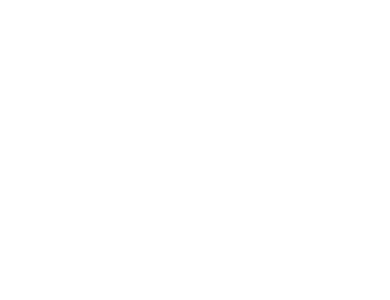
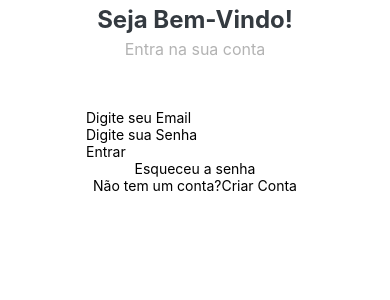
Before and after one commit to manuelkalueka/kiddo-step, a React Native app: screen / in a window 390 px wide. Shown: the top 300 px of the page. Built offline with nearby package versions, Linux system fonts and the light colour scheme.

Commit message:
Estilos Padrão sem styled components

```diff
--- a/App.js
+++ b/App.js
@@ -1,18 +1,15 @@
-import { StatusBar } from "expo-status-bar";
-import { StyleSheet, Text, View } from "react-native";
-import { SafeAreaProvider } from "react-native-safe-area-context";
+import { StyleSheet, View, SafeAreaView, Platform } from "react-native";
 import defaultStyle from "./src/defaultStyle";
+
+import Login from "./src/components/pages/Login";
 
 export default function App() {
   return (
-    <SafeAreaProvider>
-      <View style={styles.container}>
-        <StatusBar
-          backgroundColor={defaultStyle.colors.blueDarkColor4}
-          barStyle="light-content"
-        />
+    <SafeAreaView style={styles.container}>
+      <View>
+        <Login />
       </View>
-    </SafeAreaProvider>
+    </SafeAreaView>
   );
 }
 
@@ -20,7 +17,6 @@
   container: {
     flex: 1,
     backgroundColor: defaultStyle.colors.white,
-    alignItems: "center",
-    justifyContent: "center",
+    paddingTop: Platform.OS == "android" ? 40 : 0,
   },
 });
--- a/package.json
+++ b/package.json
@@ -38,13 +38,12 @@
   },
   "dependencies": {
     "@expo-google-fonts/open-sans": "^0.2.3",
-    "@expo/webpack-config": "^19.0.0",
+    "@react-navigation/native": "^6.1.9",
     "expo": "~49.0.15",
     "expo-status-bar": "~1.6.0",
     "react": "18.2.0",
-    "react-dom": "18.2.0",
+    "react-hook-form": "^7.49.2",
     "react-native": "0.72.6",
-    "react-native-web": "~0.19.6",
     "react-native-safe-area-context": "4.6.3"
   },
   "devDependencies": {
--- /dev/null
+++ b/src/components/pages/Login/Title/index.js
@@ -0,0 +1,12 @@
+import { Fragment } from "react";
+import { View, Text } from "react-native";
+import styles from "./styles";
+
+export default function Title() {
+  return (
+    <Fragment>
+      <Text style={styles.mainTitle}>Seja Bem-Vindo!</Text>
+      <Text style={styles.description}>Entra na sua conta</Text>
+    </Fragment>
+  );
+}
--- /dev/null
+++ b/src/components/pages/Login/Title/styles.js
@@ -0,0 +1,19 @@
+import { StyleSheet } from "react-native";
+import defaultStyle from "../../../../defaultStyle"
+
+const styles = StyleSheet.create({
+  mainTitle: {
+    fontSize: defaultStyle.sizes.title,
+    fontWeight: "bold",
+    color:defaultStyle.colors.dark,
+    marginVertical:5
+  },
+
+  description:{
+    color:defaultStyle.colors.grayAccent2,
+    fontSize:defaultStyle.sizes.subtitle,
+    marginBottom:50,
+  }
+})
+
+export default styles;
--- /dev/null
+++ b/src/components/pages/Login/index.js
@@ -0,0 +1,62 @@
+import { useState } from "react";
+import { View, TextInput, Text, TouchableOpacity } from "react-native";
+import { useForm, Controller } from "react-hook-form";
+import styles from "./styles";
+
+import Title from "./Title";
+export default function Login() {
+  const {
+    control,
+    handleSubmit,
+    formState: { errors },
+  } = useForm({});
+
+  function handleSignin(data) {
+    console.log(data);
+  }
+
+  return (
+    <View style={styles.containerLogin}>
+      <Title />
+      <View>
+        <Controller
+          control={control}
+          name="email"
+          render={({ field: { onChange, onBlur, value } }) => (
+            <TextInput
+              onChangeText={onChange}
+              onBlur={onBlur}
+              value={value}
+              autoCapitalize="none"
+              placeholder="Digite seu Email"
+            />
+          )}
+        />
+        <Controller
+          control={control}
+          name="password"
+          render={({ field: { onChange, onBlur, value } }) => (
+            <TextInput
+              onChangeText={onChange}
+              onBlur={onBlur}
+              value={value}
+              autoCapitalize="none"
+              placeholder="Digite sua Senha"
+            />
+          )}
+        />
+        <TouchableOpacity onPress={handleSubmit(handleSignin)}>
+          <Text>Entrar</Text>
+        </TouchableOpacity>
+      </View>
+      <View>
+        <Text>Esqueceu a senha</Text>
+      </View>
+      <View>
+        <Text>
+          Não tem um conta?<Text>Criar Conta</Text>
+        </Text>
+      </View>
+    </View>
+  );
+}
--- /dev/null
+++ b/src/components/pages/Login/styles.js
@@ -0,0 +1,12 @@
+import { StyleSheet } from "react-native";
+import defaultStyle from "../../../defaultStyle";
+
+const styles = StyleSheet.create({
+  containerLogin: {
+    justifyContent: "center",
+    alignItems: "center",
+    height:"100%"
+  },
+});
+
+export default styles;
--- a/src/defaultStyle/index.js
+++ b/src/defaultStyle/index.js
@@ -41,7 +41,7 @@
 
   sizes: {
     title: 24,
-    subtitle: 18,
+    subtitle: 16,
     bodyText: 14,
     secondText: 12,
     mainLabels: 18,
```
Also changed, not shown: 1 other file (tests, documents, lock files or other folders).
